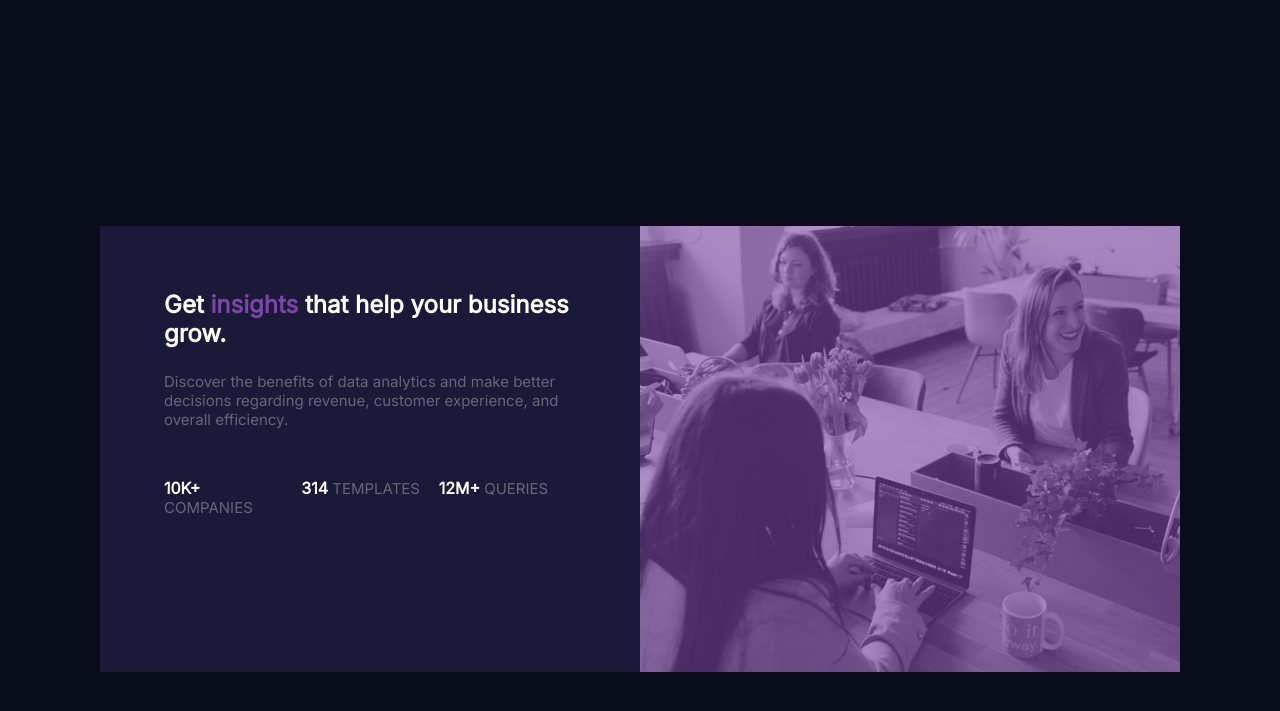
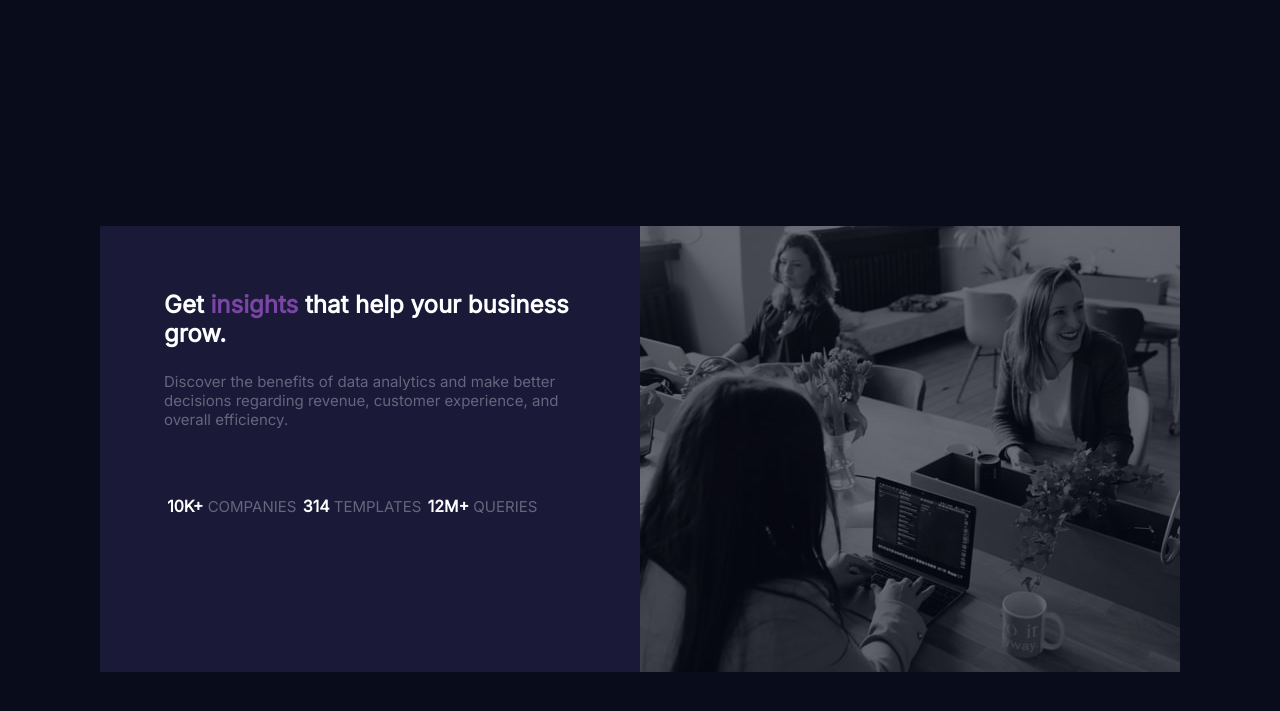
Before and after one commit to pardxa/pardxa.github.io, a Jekyll site: the page cssChallenge/stats-preview-card-component-main/index.html, which Jekyll copies as it is, in a window 1280 px wide. Shown: the top 711 px of the page. Built offline with Jekyll 4.4.1, drawn with Linux system fonts in a browser that asks for light colours.

Commit message:
add mobile responsive style

```diff
--- a/cssChallenge/stats-preview-card-component-main/index.html
+++ b/cssChallenge/stats-preview-card-component-main/index.html
@@ -13,13 +13,87 @@
 
   <!-- Feel free to remove these styles or customise in your own stylesheet 👍 -->
   <style>
-    .attribution {
-      font-size: 11px;
-      text-align: center;
+    @media(min-width:768px) {
+      .container {
+        flex-direction: column-reverse;
+      }
+
+      .image-container {
+        background-image: url('./images/image-header-mobile.jpg');
+        width: 564px;
+        height: 480px;
+      }
+
+      .text-border {
+        width: 564px;
+        height: 580px;
+      }
+
+      .text-container {
+        display: grid;
+        grid-template-columns: repeat(3, 1fr);
+        grid-template-rows: 1fr 1fr 2fr;
+        margin: 4rem;
+        font-family: "Inter";
+      }
+
+      .text-container>* {
+        text-align: center;
+      }
+
+      .third-line {
+        grid-column: 2/3;
+        margin-top: 0px;
+      }
+
+      .third-line>ul {
+        display: flex;
+        flex-direction: column;
+        list-style: none;
+      }
+      ul>li{
+        margin: 0.2rem;
+      }
     }
 
-    .attribution a {
-      color: hsl(228, 45%, 44%);
+    @media(min-width:992px) {
+      .container {
+        flex-direction: row;
+      }
+
+      .image-container {
+        background-image: url('./images/image-header-desktop.jpg');
+        width: 540px;
+        height: 446px;
+      }
+
+      .text-border {
+        width: 540px;
+        height: 446px;
+      }
+
+      .text-container {
+        display: grid;
+        grid-template-columns: repeat(3, 1fr);
+        grid-template-rows: repeat(3, 1fr);
+        margin: 4rem;
+        font-family: "Inter";
+      }
+
+      .text-container>* {
+        text-align: left;
+      }
+
+      .third-line {
+        grid-column: 1/4;
+      }
+
+      .third-line>ul {
+        display: flex;
+        flex-direction: row;
+        list-style: none;
+        padding-left: 0px;
+      }
     }
 
     body {
@@ -29,7 +103,7 @@
       display: flex;
       justify-content: center;
       align-items: center;
-      height:98vh;
+      height: 98vh;
     }
 
     .container {
@@ -37,17 +111,9 @@
       justify-content: center;
       align-items: center;
     }
-    .text-border{
-      width:540px;
-      height:446px;
-      background-color: rgb(26,25,56);
-    }
-    .text-container {
-      display: grid;
-      grid-template-columns: repeat(3, 1fr);
-      grid-template-rows: repeat(3, 1fr);
-      margin:4rem;
-      font-family: "Inter";
+
+    .text-border {
+      background-color: rgb(26, 25, 56);
     }
 
     .first-line {
@@ -59,29 +125,30 @@
 
     .second-line {
       grid-column: 1/4;
-      color:rgb(102,101,124);
+      color: rgb(102, 101, 124);
       margin-top: 0;
     }
-    .text-container>div{
+
+    .text-container>div {
       padding-right: 1rem;
       margin-top: 1.5rem;
       text-transform: uppercase;
-      color:rgb(102,101,124);
+      color: rgb(102, 101, 124);
     }
-    .image-container{
-      background-color: rgb(122,69,165);
-    }
-    img{
-      display:block;
+
+    .image-container {
+      background-color: rgb(122, 69, 165);
       opacity: 0.4;
     }
-    p>span{
-      color:rgb(122,69,165);
+
+    p>span {
+      color: rgb(122, 69, 165);
     }
-    div>span{
+
+    li>span {
       font-size: 1rem;
       font-weight: bold;
-      color:white;
+      color: white;
     }
   </style>
 </head>
@@ -90,22 +157,21 @@
   <div class='container'>
     <div class="text-border">
       <div class="text-container">
-        <p class="first-line">Get <span>insights</span>  that help your business grow.</p>
-        <p class="second-line">Discover the benefits of data analytics and make better decisions regarding revenue, customer
+        <p class="first-line">Get <span>insights</span> that help your business grow.</p>
+        <p class="second-line">Discover the benefits of data analytics and make better decisions regarding revenue,
+          customer
           experience, and overall efficiency.</p>
-        <div class="t1"><span>10k+</span> companies</div>
-        <div class="t2"><span>314</span>   templates</div>
-        <div class="t3"><span>12m+</span>   queries</div>
+        <div class="third-line">
+          <ul>
+            <li><span>10k+</span> companies</li>
+            <li><span>314</span> templates</li>
+            <li><span>12m+</span> queries</li>
+          </ul>
+        </div>
       </div>
     </div>
-    <div class="image-container">
-      <img src="images/image-header-desktop.jpg" alt="image on the right"/>
-    </div>
+    <div class="image-container"></div>
   </div>
-  <!-- <div class="attribution">
-    Challenge by <a href="https://www.frontendmentor.io?ref=challenge" target="_blank">Frontend Mentor</a>.
-    Coded by <a href="#">Your Name Here</a>.
-  </div> -->
 </body>
 
 </html>
```
